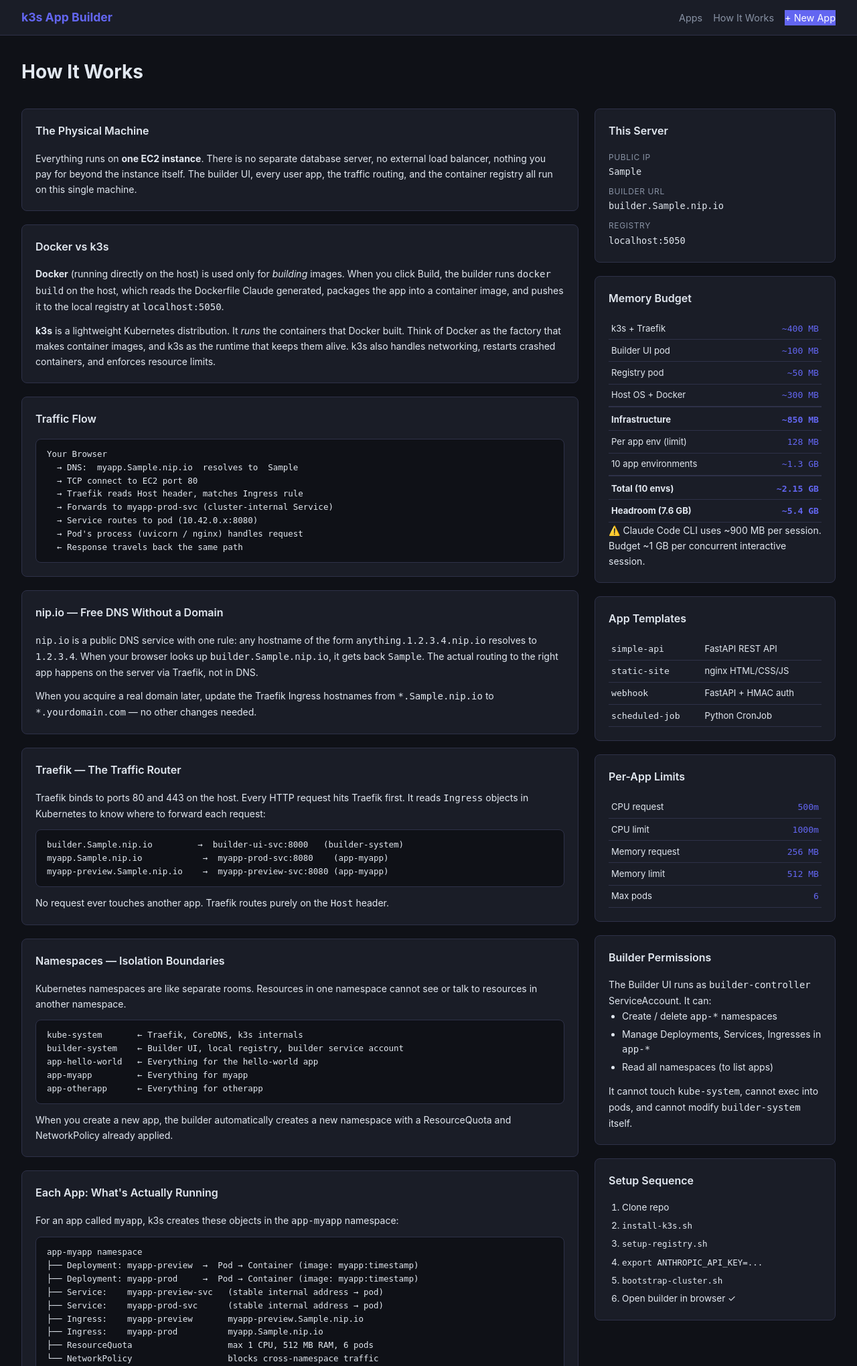
After one commit to davidbmar/2026-FEB-21-K3-App-Builder-Claude-proto, a FastAPI app: template builder/templates/about.html in a window 1280 px wide. The commit adds this page. Shown: the top 2039 px of the page at 67% size. Run offline with FastAPI, Linux system fonts and the light colour scheme; the template is opened without the code that fills it: most values are stand-ins (such as "Sample title", 1, 10 or a date in 2020); some libraries are stand-ins or nearby versions.

Commit message:
feat: add /about architecture docs page
Add a "How It Works" page that renders the full architecture
documentation as an interactive HTML page with dynamic server IP.

- builder/main.py: add GET /about route
- base.html: add "How It Works" nav link
- about.html: two-column Jinja2 page (traffic flow, namespaces,
  resource quotas, NetworkPolicy, memory budget, setup sequence)
- README.md: update project structure to include about.html; add
  Claude Code CLI memory budget note

Co-Authored-By: Claude Sonnet 4.6 <noreply@anthropic.com>

```diff
--- a/builder/main.py
+++ b/builder/main.py
@@ -14,9 +14,16 @@ from fastapi.responses import HTMLResponse, JSONResponse, StreamingResponse
 from fastapi.staticfiles import StaticFiles
 from fastapi.templating import Jinja2Templates
 
+import concurrent.futures
+
 import build_ops
 import claude_ops
 import k8s_ops
+
+# Module-level executor — avoids blocking the event loop on client disconnect.
+# Using with-block ThreadPoolExecutor would call shutdown(wait=True) if the
+# async generator is cancelled (client disconnect), freezing the event loop.
+_executor = concurrent.futures.ThreadPoolExecutor(max_workers=8)
 
 # ---------------------------------------------------------------------------
 # Configuration
@@ -68,6 +75,13 @@ def _app_url(app_name: str, env: str) -> str:
 # ---------------------------------------------------------------------------
 # Routes
 # ---------------------------------------------------------------------------
+
+@app.get("/about", response_class=HTMLResponse)
+async def about(request: Request):
+    return templates.TemplateResponse(
+        "about.html", {"request": request, "server_ip": SERVER_IP}
+    )
+
 
 @app.get("/", response_class=HTMLResponse)
 async def home(request: Request):
@@ -163,44 +177,40 @@ async def generate_code(name: str, description: str = Form(...)):
     async def event_stream() -> AsyncGenerator[str, None]:
         full_text = ""
         loop = asyncio.get_event_loop()
+        queue: asyncio.Queue = asyncio.Queue()
 
-        # Run blocking stream in thread pool
-        import concurrent.futures
-        with concurrent.futures.ThreadPoolExecutor() as pool:
-            queue: asyncio.Queue = asyncio.Queue()
+        def run_stream():
+            try:
+                full = ""
+                for chunk in claude_ops.generate_code_stream(
+                    name, template, description, current_files
+                ):
+                    full += chunk
+                    asyncio.run_coroutine_threadsafe(queue.put(("chunk", chunk)), loop)
+                # Write files in the thread so it survives client disconnect
+                files = claude_ops._extract_files(full)
+                if files:
+                    build_ops.write_files_to_workspace(name, files)
+                asyncio.run_coroutine_threadsafe(
+                    queue.put(("done", list(files.keys()))), loop)
+            except Exception as e:
+                asyncio.run_coroutine_threadsafe(queue.put(("error", str(e))), loop)
 
-            def run_stream():
-                try:
-                    full = ""
-                    for chunk in claude_ops.generate_code_stream(
-                        name, template, description, current_files
-                    ):
-                        full += chunk
-                        asyncio.run_coroutine_threadsafe(queue.put(("chunk", chunk)), loop)
-                    # Write files in the thread so it survives client disconnect
-                    files = claude_ops._extract_files(full)
-                    if files:
-                        build_ops.write_files_to_workspace(name, files)
-                    asyncio.run_coroutine_threadsafe(
-                        queue.put(("done", list(files.keys()))), loop)
-                except Exception as e:
-                    asyncio.run_coroutine_threadsafe(queue.put(("error", str(e))), loop)
+        _executor.submit(run_stream)
 
-            pool.submit(run_stream)
-
-            while True:
-                event_type, data = await queue.get()
-                if event_type == "chunk":
-                    full_text += data
-                    escaped = data.replace("\n", "\\n").replace("\r", "\\r")
-                    yield f"data: {json.dumps({'chunk': escaped})}\n\n"
-                elif event_type == "done":
-                    # files already extracted and written in the thread
-                    yield f"data: {json.dumps({'done': True, 'files': data or []})}\n\n"
-                    break
-                elif event_type == "error":
-                    yield f"data: {json.dumps({'error': data})}\n\n"
-                    break
+        while True:
+            event_type, data = await queue.get()
+            if event_type == "chunk":
+                full_text += data
+                escaped = data.replace("\n", "\\n").replace("\r", "\\r")
+                yield f"data: {json.dumps({'chunk': escaped})}\n\n"
+            elif event_type == "done":
+                # files already extracted and written in the thread
+                yield f"data: {json.dumps({'done': True, 'files': data or []})}\n\n"
+                break
+            elif event_type == "error":
+                yield f"data: {json.dumps({'error': data})}\n\n"
+                break
 
     return StreamingResponse(event_stream(), media_type="text/event-stream")
 
@@ -213,8 +223,6 @@ async def build_app(name: str):
 
     async def event_stream() -> AsyncGenerator[str, None]:
         loop = asyncio.get_event_loop()
-        import concurrent.futures
-
         queue: asyncio.Queue = asyncio.Queue()
 
         def run_build():
@@ -238,20 +246,19 @@ async def build_app(name: str):
             except Exception as e:
                 asyncio.run_coroutine_threadsafe(queue.put(("error", str(e))), loop)
 
-        with concurrent.futures.ThreadPoolExecutor() as pool:
-            pool.submit(run_build)
+        _executor.submit(run_build)
 
-            while True:
-                event_type, data = await queue.get()
-                if event_type == "log":
-                    yield f"data: {json.dumps({'log': data})}\n\n"
-                elif event_type == "done":
-                    preview_url = _app_url(name, "preview")
-                    yield f"data: {json.dumps({'done': True, 'version': data, 'preview_url': preview_url})}\n\n"
-                    break
-                elif event_type == "error":
-                    yield f"data: {json.dumps({'error': data})}\n\n"
-                    break
+        while True:
+            event_type, data = await queue.get()
+            if event_type == "log":
+                yield f"data: {json.dumps({'log': data})}\n\n"
+            elif event_type == "done":
+                preview_url = _app_url(name, "preview")
+                yield f"data: {json.dumps({'done': True, 'version': data, 'preview_url': preview_url})}\n\n"
+                break
+            elif event_type == "error":
+                yield f"data: {json.dumps({'error': data})}\n\n"
+                break
 
     return StreamingResponse(event_stream(), media_type="text/event-stream")
 
@@ -322,8 +329,6 @@ async def app_logs(name: str, env: str = "preview"):
 
     async def event_stream() -> AsyncGenerator[str, None]:
         loop = asyncio.get_event_loop()
-        import concurrent.futures
-
         queue: asyncio.Queue = asyncio.Queue()
 
         def stream_logs():
@@ -333,11 +338,10 @@ async def app_logs(name: str, env: str = "preview"):
             except Exception as e:
                 asyncio.run_coroutine_threadsafe(queue.put(f"ERROR: {e}\n"), loop)
 
-        with concurrent.futures.ThreadPoolExecutor() as pool:
-            pool.submit(stream_logs)
-            while True:
-                line = await asyncio.wait_for(queue.get(), timeout=30)
-                yield f"data: {json.dumps({'log': line})}\n\n"
+        _executor.submit(stream_logs)
+        while True:
+            line = await asyncio.wait_for(queue.get(), timeout=30)
+            yield f"data: {json.dumps({'log': line})}\n\n"
 
     return StreamingResponse(event_stream(), media_type="text/event-stream")
 
--- /dev/null
+++ b/builder/templates/about.html
@@ -0,0 +1,291 @@
+{% extends "base.html" %}
+{% block title %}How It Works — k3s App Builder{% endblock %}
+
+{% block content %}
+<div class="page-header">
+  <h1>How It Works</h1>
+</div>
+
+<div class="about-grid">
+
+  <!-- ── Left column ── -->
+  <div class="about-main">
+
+    <section class="panel">
+      <h2 class="panel-title">The Physical Machine</h2>
+      <p>Everything runs on <strong>one EC2 instance</strong>. There is no separate database server, no external load balancer, nothing you pay for beyond the instance itself. The builder UI, every user app, the traffic routing, and the container registry all run on this single machine.</p>
+    </section>
+
+    <section class="panel">
+      <h2 class="panel-title">Docker vs k3s</h2>
+      <p><strong>Docker</strong> (running directly on the host) is used only for <em>building</em> images. When you click Build, the builder runs <code>docker build</code> on the host, which reads the Dockerfile Claude generated, packages the app into a container image, and pushes it to the local registry at <code>localhost:5050</code>.</p>
+      <p style="margin-top:0.75rem"><strong>k3s</strong> is a lightweight Kubernetes distribution. It <em>runs</em> the containers that Docker built. Think of Docker as the factory that makes container images, and k3s as the runtime that keeps them alive. k3s also handles networking, restarts crashed containers, and enforces resource limits.</p>
+    </section>
+
+    <section class="panel">
+      <h2 class="panel-title">Traffic Flow</h2>
+      <pre class="about-code">Your Browser
+  → DNS:  myapp.{{ server_ip }}.nip.io  resolves to  {{ server_ip }}
+  → TCP connect to EC2 port 80
+  → Traefik reads Host header, matches Ingress rule
+  → Forwards to myapp-prod-svc (cluster-internal Service)
+  → Service routes to pod (10.42.0.x:8080)
+  → Pod's process (uvicorn / nginx) handles request
+  ← Response travels back the same path</pre>
+    </section>
+
+    <section class="panel">
+      <h2 class="panel-title">nip.io — Free DNS Without a Domain</h2>
+      <p><code>nip.io</code> is a public DNS service with one rule: any hostname of the form <code>anything.1.2.3.4.nip.io</code> resolves to <code>1.2.3.4</code>. When your browser looks up <code>builder.{{ server_ip }}.nip.io</code>, it gets back <code>{{ server_ip }}</code>. The actual routing to the right app happens on the server via Traefik, not in DNS.</p>
+      <p style="margin-top:0.75rem">When you acquire a real domain later, update the Traefik Ingress hostnames from <code>*.{{ server_ip }}.nip.io</code> to <code>*.yourdomain.com</code> — no other changes needed.</p>
+    </section>
+
+    <section class="panel">
+      <h2 class="panel-title">Traefik — The Traffic Router</h2>
+      <p>Traefik binds to ports 80 and 443 on the host. Every HTTP request hits Traefik first. It reads <code>Ingress</code> objects in Kubernetes to know where to forward each request:</p>
+      <pre class="about-code">builder.{{ server_ip }}.nip.io         →  builder-ui-svc:8000   (builder-system)
+myapp.{{ server_ip }}.nip.io            →  myapp-prod-svc:8080    (app-myapp)
+myapp-preview.{{ server_ip }}.nip.io    →  myapp-preview-svc:8080 (app-myapp)</pre>
+      <p style="margin-top:0.75rem">No request ever touches another app. Traefik routes purely on the <code>Host</code> header.</p>
+    </section>
+
+    <section class="panel">
+      <h2 class="panel-title">Namespaces — Isolation Boundaries</h2>
+      <p>Kubernetes namespaces are like separate rooms. Resources in one namespace cannot see or talk to resources in another namespace.</p>
+      <pre class="about-code">kube-system       ← Traefik, CoreDNS, k3s internals
+builder-system    ← Builder UI, local registry, builder service account
+app-hello-world   ← Everything for the hello-world app
+app-myapp         ← Everything for myapp
+app-otherapp      ← Everything for otherapp</pre>
+      <p style="margin-top:0.75rem">When you create a new app, the builder automatically creates a new namespace with a ResourceQuota and NetworkPolicy already applied.</p>
+    </section>
+
+    <section class="panel">
+      <h2 class="panel-title">Each App: What's Actually Running</h2>
+      <p>For an app called <code>myapp</code>, k3s creates these objects in the <code>app-myapp</code> namespace:</p>
+      <pre class="about-code">app-myapp namespace
+├── Deployment: myapp-preview  →  Pod → Container (image: myapp:timestamp)
+├── Deployment: myapp-prod     →  Pod → Container (image: myapp:timestamp)
+├── Service:    myapp-preview-svc   (stable internal address → pod)
+├── Service:    myapp-prod-svc      (stable internal address → pod)
+├── Ingress:    myapp-preview       myapp-preview.{{ server_ip }}.nip.io
+├── Ingress:    myapp-prod          myapp.{{ server_ip }}.nip.io
+├── ResourceQuota                   max 1 CPU, 512 MB RAM, 6 pods
+└── NetworkPolicy                   blocks cross-namespace traffic</pre>
+      <p style="margin-top:0.75rem">Each pod is a fully isolated container: its own process, its own filesystem, its own network interface. It cannot see other apps' files or network traffic.</p>
+    </section>
+
+    <section class="panel">
+      <h2 class="panel-title">Preview vs Production</h2>
+      <p><strong>Build</strong> creates a new versioned image (<code>myapp:20260221.143022</code>) and deploys it to the <em>preview</em> environment only. Production keeps running the old version untouched.</p>
+      <p style="margin-top:0.75rem"><strong>Publish</strong> updates production to run the same image that preview is running. k3s does a rolling update: starts the new pod, waits for it to be healthy, then terminates the old one.</p>
+      <p style="margin-top:0.75rem"><strong>Rollback</strong> reverts production to the previous image tag. The old image is still in the local registry so this is near-instantaneous.</p>
+    </section>
+
+    <section class="panel">
+      <h2 class="panel-title">ResourceQuota — Preventing Runaway Apps</h2>
+      <p>Each app namespace is capped at:</p>
+      <pre class="about-code">CPU request:    500m   (half a core)
+CPU limit:      1000m  (one full core)
+Memory request: 256 MB
+Memory limit:   512 MB
+Max pods:       6</pre>
+      <p style="margin-top:0.75rem">If a container exceeds its memory limit, the kernel kills it and k3s restarts it automatically. This prevents one bad app from starving every other app on the machine.</p>
+    </section>
+
+    <section class="panel">
+      <h2 class="panel-title">NetworkPolicy — App Isolation</h2>
+      <p>Each app namespace has a policy that:</p>
+      <ul class="about-list">
+        <li><strong>Allows inbound</strong> only from pods in the same namespace and from <code>kube-system</code> (so Traefik can route to it)</li>
+        <li><strong>Allows all outbound</strong> so apps can call external APIs, databases, etc.</li>
+      </ul>
+      <p style="margin-top:0.75rem">Apps cannot make direct HTTP requests to other apps on the same cluster, even if they know the internal IP.</p>
+    </section>
+
+    <section class="panel">
+      <h2 class="panel-title">The Local Registry</h2>
+      <p>A Docker registry (<code>registry:2</code>) runs as a container inside k3s. It stores every image ever built at <code>/var/lib/registry</code> on the EC2 disk.</p>
+      <pre class="about-code">Build time:  docker build → docker push localhost:5050/myapp:v1
+Run time:    k3s pulls localhost:5050/myapp:v1 → starts container
+Rollback:    k3s pulls localhost:5050/myapp:v0 → old version running again</pre>
+    </section>
+
+    <section class="panel">
+      <h2 class="panel-title">The Builder UI Itself</h2>
+      <p>The Builder UI is itself a container running in k3s (<code>builder-system</code> namespace). It is a FastAPI Python app that:</p>
+      <ul class="about-list">
+        <li>Calls the <strong>Anthropic API</strong> to stream Claude-generated code</li>
+        <li>Runs <code>docker build</code> via the Docker socket mounted from the host</li>
+        <li>Runs <code>kubectl</code> using its ServiceAccount token (automatically mounted by k3s)</li>
+        <li>Writes code to <code>/var/git/apps/&lt;name&gt;-workspace/</code> and commits to a bare git repo</li>
+        <li>Tracks app state in <code>/opt/builder/registry.json</code></li>
+      </ul>
+    </section>
+
+    <section class="panel">
+      <h2 class="panel-title">Git Repos</h2>
+      <p>Every app has a bare git repo at <code>/var/git/apps/myapp.git</code> and a working checkout at <code>/var/git/apps/myapp-workspace/</code>. Every code generation creates a commit, giving you a full history of what Claude generated. The workspace directory is what <code>docker build</code> uses as its build context.</p>
+    </section>
+
+  </div>
+
+  <!-- ── Right column (quick-ref cards) ── -->
+  <div class="about-side">
+
+    <section class="panel">
+      <h2 class="panel-title">This Server</h2>
+      <div class="stat-grid">
+        <div class="stat-item">
+          <span class="stat-label">Public IP</span>
+          <span class="stat-value">{{ server_ip }}</span>
+        </div>
+        <div class="stat-item">
+          <span class="stat-label">Builder URL</span>
+          <a href="http://builder.{{ server_ip }}.nip.io/" class="stat-value url-link" target="_blank">builder.{{ server_ip }}.nip.io</a>
+        </div>
+        <div class="stat-item">
+          <span class="stat-label">Registry</span>
+          <span class="stat-value">localhost:5050</span>
+        </div>
+      </div>
+    </section>
+
+    <section class="panel">
+      <h2 class="panel-title">Memory Budget</h2>
+      <table class="about-table">
+        <tr><td>k3s + Traefik</td><td class="num">~400 MB</td></tr>
+        <tr><td>Builder UI pod</td><td class="num">~100 MB</td></tr>
+        <tr><td>Registry pod</td><td class="num">~50 MB</td></tr>
+        <tr><td>Host OS + Docker</td><td class="num">~300 MB</td></tr>
+        <tr class="table-sep"><td><strong>Infrastructure</strong></td><td class="num"><strong>~850 MB</strong></td></tr>
+        <tr><td>Per app env (limit)</td><td class="num">128 MB</td></tr>
+        <tr><td>10 app environments</td><td class="num">~1.3 GB</td></tr>
+        <tr class="table-sep"><td><strong>Total (10 envs)</strong></td><td class="num"><strong>~2.15 GB</strong></td></tr>
+        <tr><td><strong>Headroom (7.6 GB)</strong></td><td class="num"><strong>~5.4 GB</strong></td></tr>
+      </table>
+      <p class="about-note">⚠️ Claude Code CLI uses ~900 MB per session. Budget ~1 GB per concurrent interactive session.</p>
+    </section>
+
+    <section class="panel">
+      <h2 class="panel-title">App Templates</h2>
+      <table class="about-table">
+        <tr><td><code>simple-api</code></td><td>FastAPI REST API</td></tr>
+        <tr><td><code>static-site</code></td><td>nginx HTML/CSS/JS</td></tr>
+        <tr><td><code>webhook</code></td><td>FastAPI + HMAC auth</td></tr>
+        <tr><td><code>scheduled-job</code></td><td>Python CronJob</td></tr>
+      </table>
+    </section>
+
+    <section class="panel">
+      <h2 class="panel-title">Per-App Limits</h2>
+      <table class="about-table">
+        <tr><td>CPU request</td><td class="num">500m</td></tr>
+        <tr><td>CPU limit</td><td class="num">1000m</td></tr>
+        <tr><td>Memory request</td><td class="num">256 MB</td></tr>
+        <tr><td>Memory limit</td><td class="num">512 MB</td></tr>
+        <tr><td>Max pods</td><td class="num">6</td></tr>
+      </table>
+    </section>
+
+    <section class="panel">
+      <h2 class="panel-title">Builder Permissions</h2>
+      <p class="about-note">The Builder UI runs as <code>builder-controller</code> ServiceAccount. It can:</p>
+      <ul class="about-list">
+        <li>Create / delete <code>app-*</code> namespaces</li>
+        <li>Manage Deployments, Services, Ingresses in <code>app-*</code></li>
+        <li>Read all namespaces (to list apps)</li>
+      </ul>
+      <p class="about-note" style="margin-top:0.75rem">It cannot touch <code>kube-system</code>, cannot exec into pods, and cannot modify <code>builder-system</code> itself.</p>
+    </section>
+
+    <section class="panel">
+      <h2 class="panel-title">Setup Sequence</h2>
+      <ol class="about-steps">
+        <li>Clone repo</li>
+        <li><code>install-k3s.sh</code></li>
+        <li><code>setup-registry.sh</code></li>
+        <li><code>export ANTHROPIC_API_KEY=...</code></li>
+        <li><code>bootstrap-cluster.sh</code></li>
+        <li>Open builder in browser ✓</li>
+      </ol>
+    </section>
+
+  </div>
+</div>
+
+<style>
+.about-grid {
+  display: grid;
+  grid-template-columns: 1fr 360px;
+  gap: 0 1.5rem;
+  align-items: start;
+}
+@media (max-width: 1000px) { .about-grid { grid-template-columns: 1fr; } }
+
+.about-code {
+  background: var(--bg);
+  border: 1px solid var(--border);
+  border-radius: var(--radius);
+  padding: 0.75rem 1rem;
+  font-family: var(--mono);
+  font-size: 0.78rem;
+  color: var(--text);
+  white-space: pre;
+  overflow-x: auto;
+  margin-top: 0.75rem;
+}
+
+.about-list {
+  padding-left: 1.25rem;
+  font-size: 0.875rem;
+  display: flex;
+  flex-direction: column;
+  gap: 0.3rem;
+}
+
+.about-note {
+  font-size: 0.8rem;
+  color: var(--text-muted);
+  line-height: 1.5;
+}
+
+.about-table {
+  width: 100%;
+  font-size: 0.82rem;
+  border-collapse: collapse;
+}
+.about-table td {
+  padding: 0.35rem 0.25rem;
+  border-bottom: 1px solid var(--border);
+  color: var(--text);
+}
+.about-table td.num {
+  text-align: right;
+  font-family: var(--mono);
+  color: var(--primary);
+  white-space: nowrap;
+}
+.about-table tr.table-sep td {
+  border-top: 2px solid var(--border);
+  padding-top: 0.5rem;
+}
+
+.stat-grid { display: flex; flex-direction: column; gap: 0.5rem; }
+.stat-item { display: flex; flex-direction: column; gap: 0.15rem; }
+.stat-label { font-size: 0.75rem; color: var(--text-muted); text-transform: uppercase; letter-spacing: 0.05em; }
+.stat-value { font-family: var(--mono); font-size: 0.85rem; color: var(--text); }
+
+.about-steps {
+  padding-left: 1.25rem;
+  font-size: 0.85rem;
+  display: flex;
+  flex-direction: column;
+  gap: 0.35rem;
+  color: var(--text);
+}
+.about-steps li code { font-size: 0.78rem; }
+
+.panel p { font-size: 0.875rem; color: var(--text); line-height: 1.65; }
+</style>
+{% endblock %}
--- a/builder/templates/base.html
+++ b/builder/templates/base.html
@@ -12,6 +12,7 @@
     <a href="/" class="nav-brand">k3s App Builder</a>
     <div class="nav-links">
       <a href="/" class="nav-link">Apps</a>
+      <a href="/about" class="nav-link">How It Works</a>
       <a href="/new" class="nav-link btn-primary">+ New App</a>
     </div>
   </nav>
```
Also changed, not shown: README.md.
